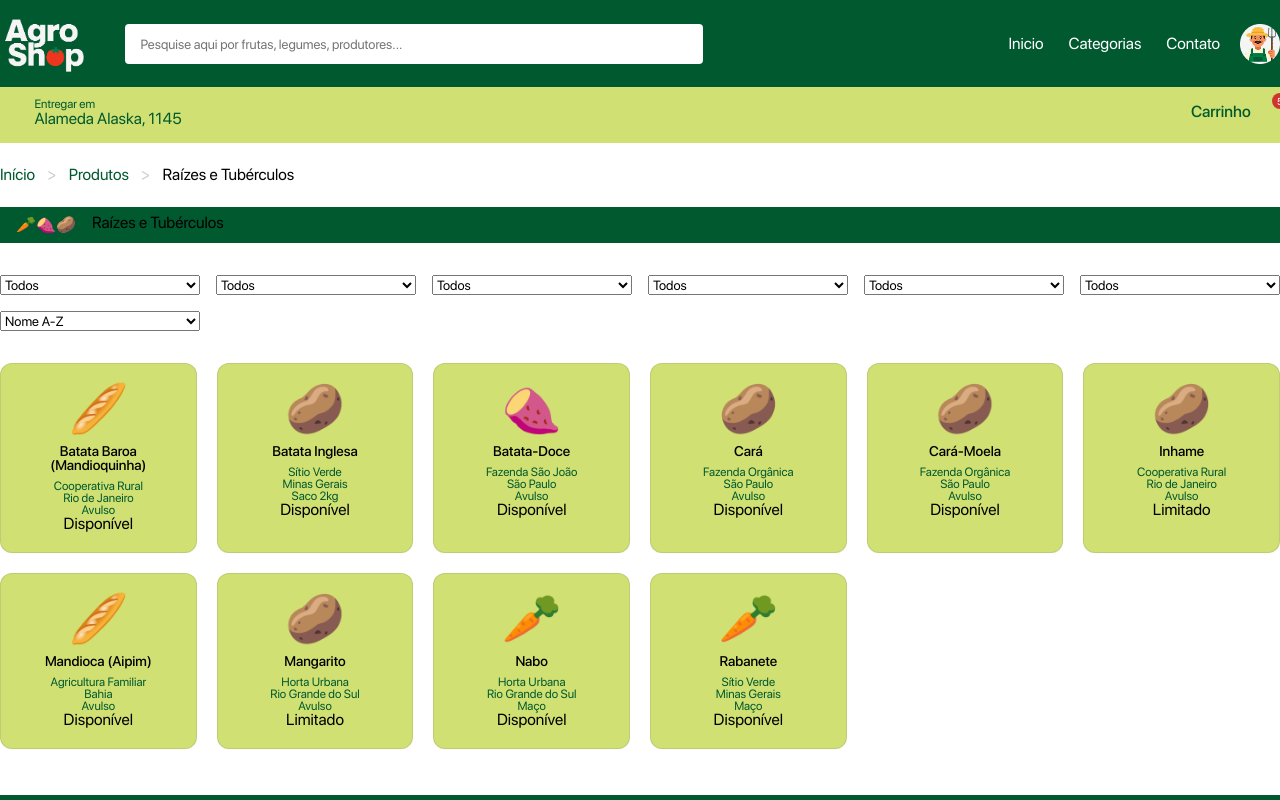
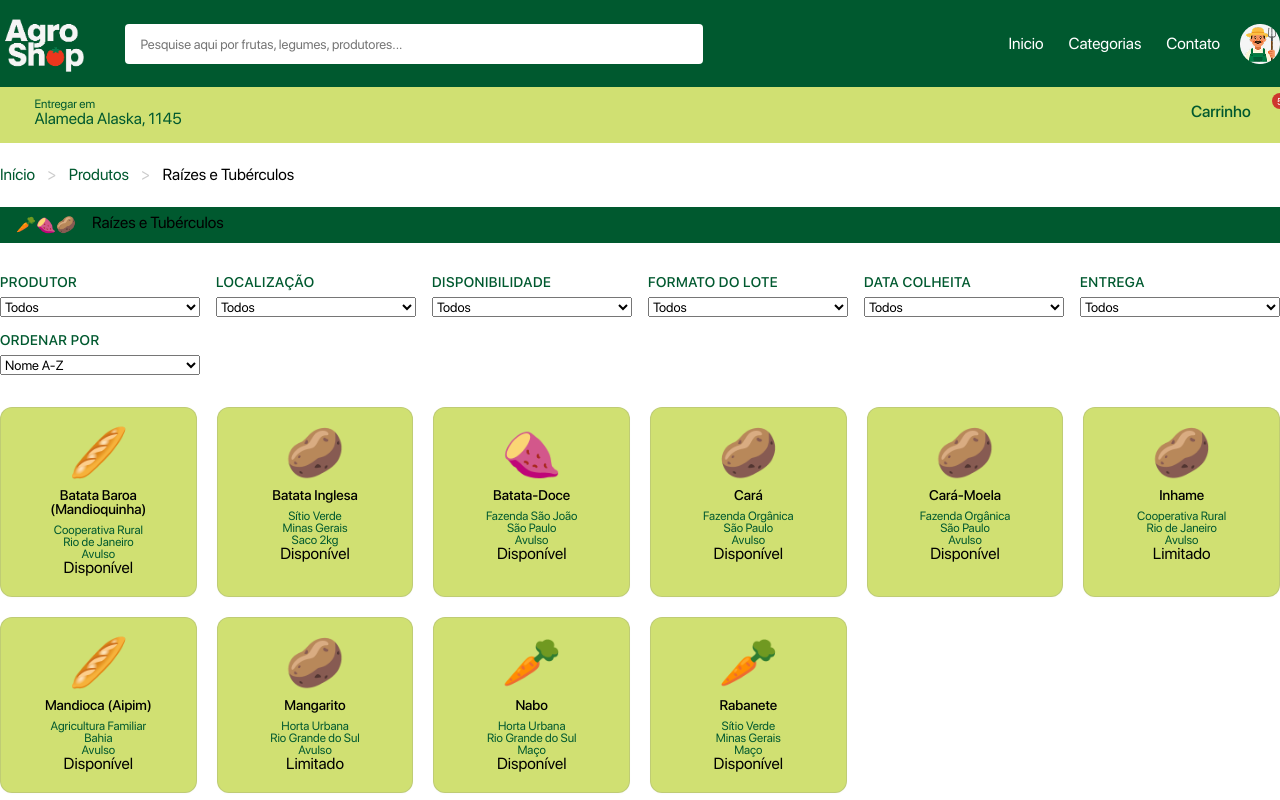
Before and after one commit to luanehm/AgroShop, a Next.js app: page /categoria in a window 1280 px wide. Shown: the top 800 px of the page. Built offline with nearby package versions, Linux system fonts and the light colour scheme; a web font is replaced by a local one.

Commit message:
fix: corrige o titulo dos select de filtro

```diff
--- a/assets/css/pages/categoria.css
+++ b/assets/css/pages/categoria.css
@@ -102,12 +102,16 @@
 
   .filter-label {
     display: block;
-    font-size: 11px;
+    font-size: 14px;
     font-weight: 500;
-    color: #fff;
-    margin-bottom: 2px;
+    color: #00592f;
+    margin-bottom: 8px;
     text-transform: uppercase;
     letter-spacing: 0.5px;
+  }
+
+  .filter-select {
+    width: 100%;
   }
 
   .dropdown-trigger {
--- a/components/ProductCatalog.js
+++ b/components/ProductCatalog.js
@@ -91,49 +91,70 @@ export default function ProductCatalog() {
     <section className="products-section">
       <div className="filters-grid">
         {/* Producer Filter */}
-        <select className="filter-select" value={filters.producer} onChange={e => handleFilterChange("producer", e.target.value)}>
+        <div className="filter-group">
+          <label htmlFor="filter-producer" className="filter-label">Produtor</label>
+          <select className="filter-select" id="filter-producer" name="filter-producer" value={filters.producer} onChange={e => handleFilterChange("producer", e.target.value)}>
             {productData.filters.producers.map((producer) => (
               <option key={producer} value={producer === "Todos" ? "" : producer}>{producer}</option>
             ))}
           </select>
+        </div>
         {/* Location Filter */}
-        <select className="filter-select" value={filters.location} onChange={e => handleFilterChange("location", e.target.value)}>
+        <div className="filter-group">
+          <label htmlFor="filter-location" className="filter-label">Localização</label>
+          <select className="filter-select" id="filter-location" name="filter-location" value={filters.location} onChange={e => handleFilterChange("location", e.target.value)}>
             {productData.filters.locations.map((location) => (
               <option key={location} value={location === "Todos" ? "" : location}>{location}</option>
             ))}
           </select>
+        </div>
         {/* Availability Filter */}
-        <select className="filter-select" value={filters.availability} onChange={e => handleFilterChange("availability", e.target.value)}>
+        <div className="filter-group">
+          <label htmlFor="filter-availability" className="filter-label">Disponibilidade</label>
+          <select className="filter-select" id="filter-availability" name="filter-availability" value={filters.availability} onChange={e => handleFilterChange("availability", e.target.value)}>
             {productData.filters.availability.map((availability) => (
               <option key={availability} value={availability === "Todos" ? "" : availability}>{availability}</option>
             ))}
           </select>
+        </div>
         {/* Format Filter */}
-        <select className="filter-select" value={filters.format} onChange={e => handleFilterChange("format", e.target.value)}>
+        <div className="filter-group">
+          <label htmlFor="filter-format" className="filter-label">Formato do Lote</label>
+          <select className="filter-select" id="filter-format" name="filter-format" value={filters.format} onChange={e => handleFilterChange("format", e.target.value)}>
             {productData.filters.formats.map((format) => (
               <option key={format} value={format === "Todos" ? "" : format}>{format}</option>
             ))}
           </select>
+        </div>
         {/* Harvest Date Filter */}
-        <select className="filter-select" value={filters.harvest_date} onChange={e => handleFilterChange("harvest_date", e.target.value)}>
+        <div className="filter-group">
+          <label htmlFor="filter-harvest-date" className="filter-label">Data Colheita</label>
+          <select className="filter-select" id="filter-harvest-date" name="filter-harvest-date" value={filters.harvest_date} onChange={e => handleFilterChange("harvest_date", e.target.value)}>
             <option value="">Todos</option>
             {[...new Set(relevantProducts.map((p) => p.harvest_date))].sort().map((date) => (
               <option key={date} value={date}>{formatDate(date)}</option>
             ))}
           </select>
+        </div>
         {/* Delivery Filter */}
-        <select className="filter-select" value={filters.delivery} onChange={e => handleFilterChange("delivery", e.target.value)}>
+        <div className="filter-group">
+          <label htmlFor="filter-delivery" className="filter-label">Entrega</label>
+          <select className="filter-select" id="filter-delivery" name="filter-delivery" value={filters.delivery} onChange={e => handleFilterChange("delivery", e.target.value)}>
             {productData.filters.delivery.map((delivery) => (
               <option key={delivery} value={delivery === "Todos" ? "" : delivery}>{delivery}</option>
             ))}
           </select>
+        </div>
         {/* Sort Dropdown */}
-        <select className="filter-select" value={sort} onChange={e => setSort(e.target.value)}>
+        <div className="filter-group">
+          <label htmlFor="filter-sort" className="filter-label">Ordenar por</label>
+          <select className="filter-select" id="filter-sort" name="filter-sort" value={sort} onChange={e => setSort(e.target.value)}>
             <option value="name-asc">Nome A-Z</option>
             <option value="name-desc">Nome Z-A</option>
             <option value="harvest-desc">Data Colheita (mais recente)</option>
             <option value="availability">Disponibilidade</option>
           </select>
+        </div>
       </div>
       <div className={`products-grid${products.length === 0 ? ' products-grid--empty' : ''}`}>
         {products.length === 0 ? (
```
Lines whose indentation alone changed are shown as unchanged.
